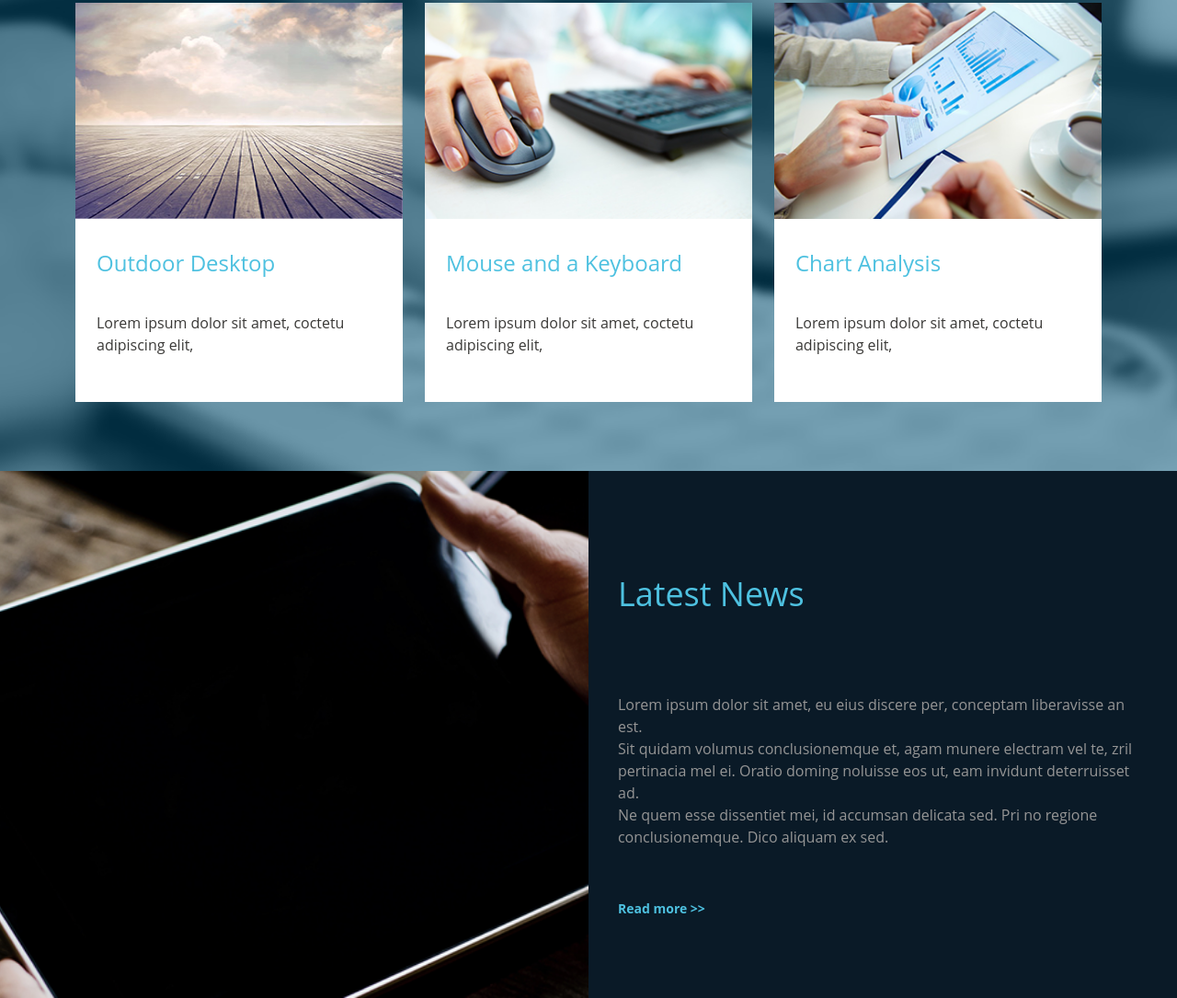
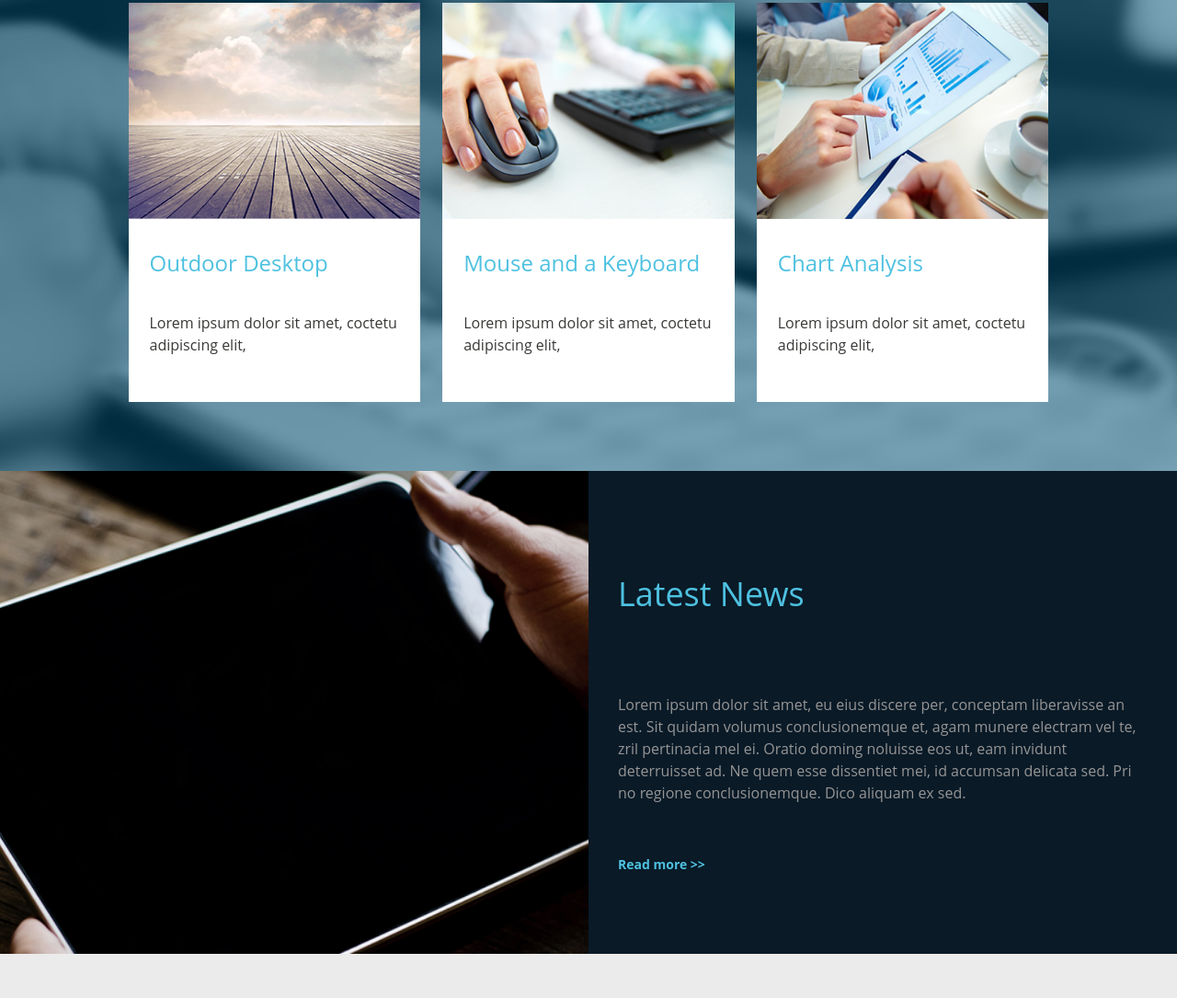
Before and after one commit to tarunmungurah/Test-Senior, a website with bundled scripts: page index_test_senior.html in a window 1280 px wide. Shown: the part 1484-2569 px from the top of the page at 92% size. Built offline with nearby package versions, Linux system fonts and the light colour scheme; files whose address does not match are found by name.

Commit message:
10/10/22

```diff
--- a/index_test_senior.html
+++ b/index_test_senior.html
@@ -154,7 +154,7 @@
     <!-- /services -->
     <!-- nos references -->
     <div class="references">
-        <div class="container">
+        <div class="container references__container">
             <h2 class="references__title text-center">Nos Références</h2>
             <p class="references__subtitle text-center">Lorem ipsum dolor sit amet, coctetuer adipiscing elit, sed di
                 nonummy nibh euismod te.</p>
@@ -162,9 +162,9 @@
                 <div class="col-lg-4">
                     <div class="card">
                         <img src="dist/images/outdoor.jpg" class="card-img-top" alt="...">
-                        <div class="card-body">
-                            <h3 class="references__card-type">Outdoor Desktop</h3>
-                            <p class="references__card-text">Lorem ipsum dolor sit amet, coctetu <br>
+                        <div class="card__body">
+                            <h3 class="card__type">Outdoor Desktop</h3>
+                            <p class="card__text">Lorem ipsum dolor sit amet, coctetu
                                 adipiscing elit, </p>
                         </div>
                     </div>
@@ -172,9 +172,9 @@
                 <div class="col-lg-4">
                     <div class="card">
                         <img src="dist/images/mouse.png" class="card-img-top" alt="...">
-                        <div class="card-body">
-                            <h3 class="references__card-type">Mouse and a Keyboard</h3>
-                            <p class="references__card-text">Lorem ipsum dolor sit amet, coctetu <br>
+                        <div class="card__body">
+                            <h3 class="card__type">Mouse and a Keyboard</h3>
+                            <p class="card__text">Lorem ipsum dolor sit amet, coctetu
                                 adipiscing elit, </p>
                         </div>
                     </div>
@@ -182,9 +182,9 @@
                 <div class="col-lg-4">
                     <div class="card">
                         <img src="dist/images/chart.png" class="card-img-top" alt="...">
-                        <div class="card-body">
-                            <h3 class="references__card-type">Chart Analysis</h3>
-                            <p class="references__card-text">Lorem ipsum dolor sit amet, coctetu <br>
+                        <div class="card__body">
+                            <h3 class="card__type">Chart Analysis</h3>
+                            <p class="card__text">Lorem ipsum dolor sit amet, coctetu
                                 adipiscing elit, </p>
                         </div>
                     </div>
@@ -203,16 +203,15 @@
                         <source media="(min-width: 430px)" srcset="dist/images/latest-news.png">
                         <img src="dist/images/latest-news.png" class="latest-news__img">
                     </picture>
-
                 </div>
                 <div class="col-lg-6">
                     <div class="news">
                         <h1 class="news__title">Latest News</h1>
                         <p class="news__subtitle">Lorem ipsum dolor sit amet, eu eius discere per, conceptam liberavisse
-                            an est.<br>
-                            Sit quidam volumus conclusionemque et, agam munere electram vel te, zril<br>
-                            pertinacia mel ei. Oratio doming noluisse eos ut, eam invidunt deterruisset ad.<br>
-                            Ne quem esse dissentiet mei, id accumsan delicata sed. Pri no regione <br>
+                            an est.
+                            Sit quidam volumus conclusionemque et, agam munere electram vel te, zril
+                            pertinacia mel ei. Oratio doming noluisse eos ut, eam invidunt deterruisset ad.
+                            Ne quem esse dissentiet mei, id accumsan delicata sed. Pri no regione
                             conclusionemque. Dico aliquam ex sed.</p>
                         <a href="#" class="btn btn-primary">Read more >></a>
                     </div>
@@ -222,16 +221,12 @@
     </div>
     <!-- / latest news -->
     <!-- inscrivez-vous -->
-
-
     <div class="newsletter">
         <div class="container">
             <h2 class="newsletter__title text-center">Inscrivez-vous à notre newsletter</h2>
             <p class="newsletter__subtitle text-center">
                 Lorem ipsum dolor sit amet, ea has primis vidisse menandri, no nec eros consetetur. Habeo menandri
-                <br>
                 deserunt pri ut. Qui ad sumo denique constituto, error abhorreant dissentias vim at. Et his dico
-                <br>
                 eligendi, no legere expetenda sit. </p>
             <form>
                 <div class="row">
@@ -289,7 +284,6 @@
                     </ul>
                 </div>
                 <div class="col-md-3">
-
                     <h5 class="footers__contact">Contacts</h5>
                     <p class="footers__address">4th Floor Orbis Court<br>
                         132 St Jean Road <br>
--- a/src/scss/block/_latest-news.scss
+++ b/src/scss/block/_latest-news.scss
@@ -30,6 +30,7 @@
         color: $grey;
         font-size: 13px;
         margin-bottom: 53px;
+        max-width: 581px;
 
         @include media-breakpoint-up(lg) {
             font-size: 16px;
--- a/src/scss/block/_newsletter.scss
+++ b/src/scss/block/_newsletter.scss
@@ -15,6 +15,8 @@
         color: $tuatara;
         font-style: italic;
         margin-bottom: 33px;
+        max-width: 1200px;
+
     }
     .form-control {
         width: 100%;
--- a/src/scss/block/_references.scss
+++ b/src/scss/block/_references.scss
@@ -7,7 +7,11 @@
     position: relative;
     z-index: 1;
 
-    &::after{
+    &__container {
+        max-width: 1025px;
+    }
+
+    &::after {
         content: "";
         position: absolute;
         top: 0;
@@ -27,35 +31,39 @@
         font-weight: $bold;
         margin: 0 0 29px 0;
     }
+
     &__subtitle {
         font-family: $Open-sans;
         color: $white;
         font-size: 16px;
         margin-bottom: 36px;
     }
-    &__card-type {
+}
+
+.card {
+    background-color: $white;
+    margin-bottom: 50px;
+
+    @include media-breakpoint-up(lg) {
+        margin-bottom: 0;
+    }
+
+    &__type {
         font-family: $Open-sans;
         color: $blue;
         font-size: 24px;
         padding: 0 0 26px 23px;
     }
-    &__card-text {
+
+    &__text {
         font-family: $Open-sans;
         color: $tuatara;
         font-size: 16px;
         padding: 0 0 50px 23px;
     }
+
     .card-img-top {
         height: 235px;
         margin-bottom: 20px;
     }
-    .card {
-        background-color: $white;
-        margin-bottom: 50px;
-
-        @include media-breakpoint-up(lg) {
-            margin-bottom: 0;
-        }
-
-    }
 }
```
Also changed, not shown: dist/css/main.min.css.
